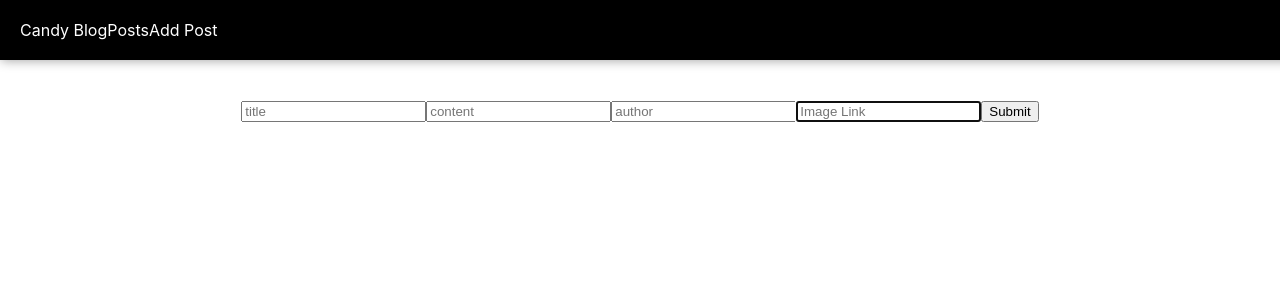
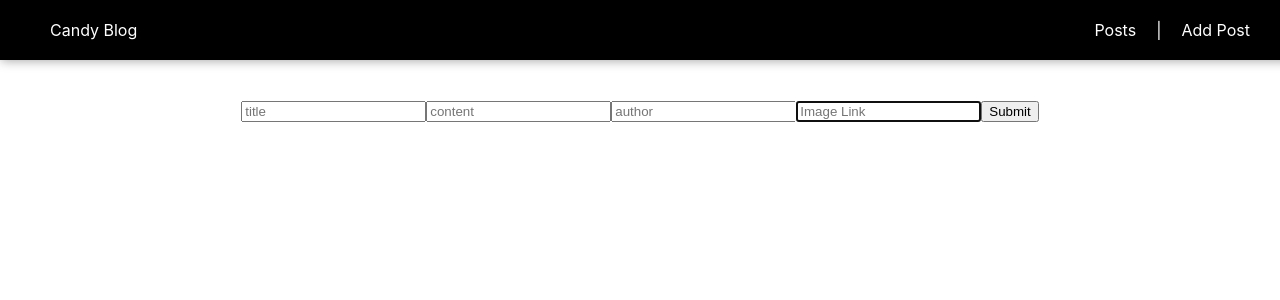
Before and after one commit to kingram6865/blog-api, a React (Create React App) app in the folder client/: page /add-post in a window 1280 px wide. Shown: the top 300 px of the page. Built offline with nearby package versions, Linux system fonts and the light colour scheme.

Commit message:
- solved products detail route issue - added maaaaaad css

```diff
--- a/client/src/App.css
+++ b/client/src/App.css
@@ -1,3 +1,5 @@
 .App {
-  text-align: center;
+  display: flex;
+  flex-direction: column;
+  align-items: center;
 }
--- a/client/src/App.js
+++ b/client/src/App.js
@@ -14,8 +14,8 @@ function App() {
         <Route exact path="/" component={Home} />
         <Route exact path="/posts" component={Posts} />
         <Route path="/add-post" component={PostCreate} />
-        <Route exact path="/post/:id/edit" component={PostEdit} />
-        <Route exact path="/post/:id" component={PostDetail} />
+        <Route exact path="/posts/:id/edit" component={PostEdit} />
+        <Route exact path="/posts/:id" component={PostDetail} />
       </Switch>
     </div>
   );
--- a/client/src/components/PostCard/PostCard.css
+++ b/client/src/components/PostCard/PostCard.css
@@ -1,5 +1,14 @@
 .post-card {
   padding: 0 20px;
+}
+
+.post-card a {
+  text-decoration: none;
+}
+
+.post-card:hover {
+  transform: scale(1.01);
+  opacity: 0.7;
 }
 
 .card {
@@ -11,4 +20,10 @@
 
 .post-card-image {
   width: 300px;
+  height: 200px;
 }
+
+.card-post-title {
+  color: black;
+  margin-top: 5px;
+}
--- a/client/src/components/PostCard/PostCard.jsx
+++ b/client/src/components/PostCard/PostCard.jsx
@@ -7,7 +7,7 @@ const PostCard = (props) => {
     <div className="post-card">
       <Link className="card" to={`/posts/${props._id}`}>
         <img className="post-card-image" src={props.imgURL} alt={props.name} />
-        <div>View</div>
+        <div className="card-post-title">{props.title}</div>
       </Link>
     </div>
   );
--- a/client/src/components/PostCards/PostCards.css
+++ b/client/src/components/PostCards/PostCards.css
@@ -14,6 +14,7 @@
   color: rgb(56, 55, 55);
   padding: 10px;
   margin-top: 40px;
+  text-align: left;
 }
 
 @media (max-width: 500px) {
--- a/client/src/components/shared/Nav/Nav.css
+++ b/client/src/components/shared/Nav/Nav.css
@@ -6,6 +6,7 @@ nav {
   z-index: 1;
   top: 0;
   left: 0;
+
 }
 
 .nav-container {
@@ -14,17 +15,27 @@ nav {
   margin: 0;
   box-shadow: 1px 1px 10px darkgrey;
   width: 100%;
+  justify-content: space-between;
 }
 
 .nav-app-name {
   color: white;
+  margin-left: 30px;
 }
 
-a {
+.nav-links-container {
+  margin-right: 30px;
+}
+
+.nav-link {
+  margin: 20px;
+}
+
+.nav-container a {
   text-decoration: none;
   color: white;
 }
 
-a:visited {
+.nav-container a:visited {
   color: white;
 }
--- a/client/src/components/shared/Nav/Nav.jsx
+++ b/client/src/components/shared/Nav/Nav.jsx
@@ -9,7 +9,8 @@ const Nav = () => {
         <NavLink to="/" className="nav-app-name">Candy Blog</NavLink>
         <div className="nav-links-container">
           <NavLink to="/posts" className="nav-link">Posts</NavLink>
-          <NavLink to="/add-post">Add Post</NavLink>
+          <span>|</span>
+          <NavLink to="/add-post" className="nav-link">Add Post</NavLink>
         </div>
       </div>
     </nav>
--- a/client/src/screens/PostDetail/PostDetail.css
+++ b/client/src/screens/PostDetail/PostDetail.css
@@ -0,0 +1,14 @@
+.post-detail-container {
+  display: flex;
+  width: 800px;
+}
+
+.post-detail-image {
+  width: 500px;
+}
+
+.detail {
+  display: flex;
+  flex-direction: column;
+  justify-content: flex-start;
+}
--- a/client/src/screens/PostDetail/PostDetail.jsx
+++ b/client/src/screens/PostDetail/PostDetail.jsx
@@ -24,7 +24,7 @@ const PostDetail = (props) => {
 
   return (
     <Layout>
-      <div className="post-detail">
+      <div className="post-detail-container">
         <img className="post-detail-image" src={post.imgURL} alt={post.name} />
         <div className="detail">
           <div className="title">{post.title}</div>
--- a/client/src/screens/Posts/Posts.css
+++ b/client/src/screens/Posts/Posts.css
@@ -3,3 +3,7 @@
   display: flex;
   flex-direction: column;
 }
+
+.posts a {
+  text-decoration: none;
+}
```
